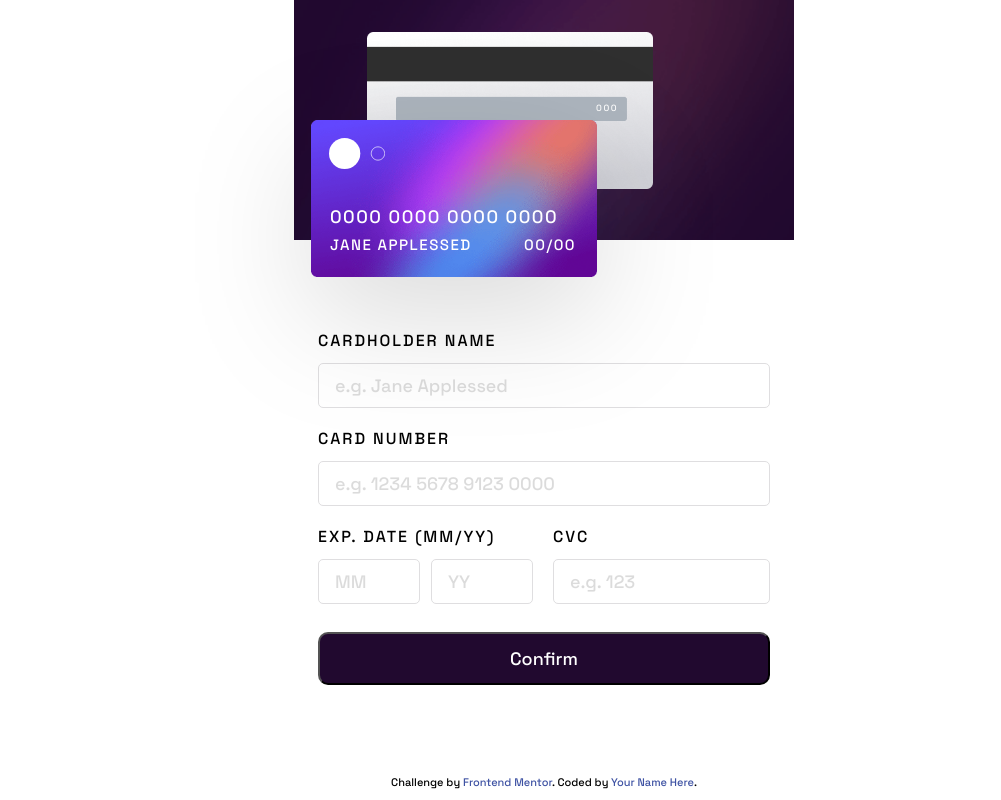
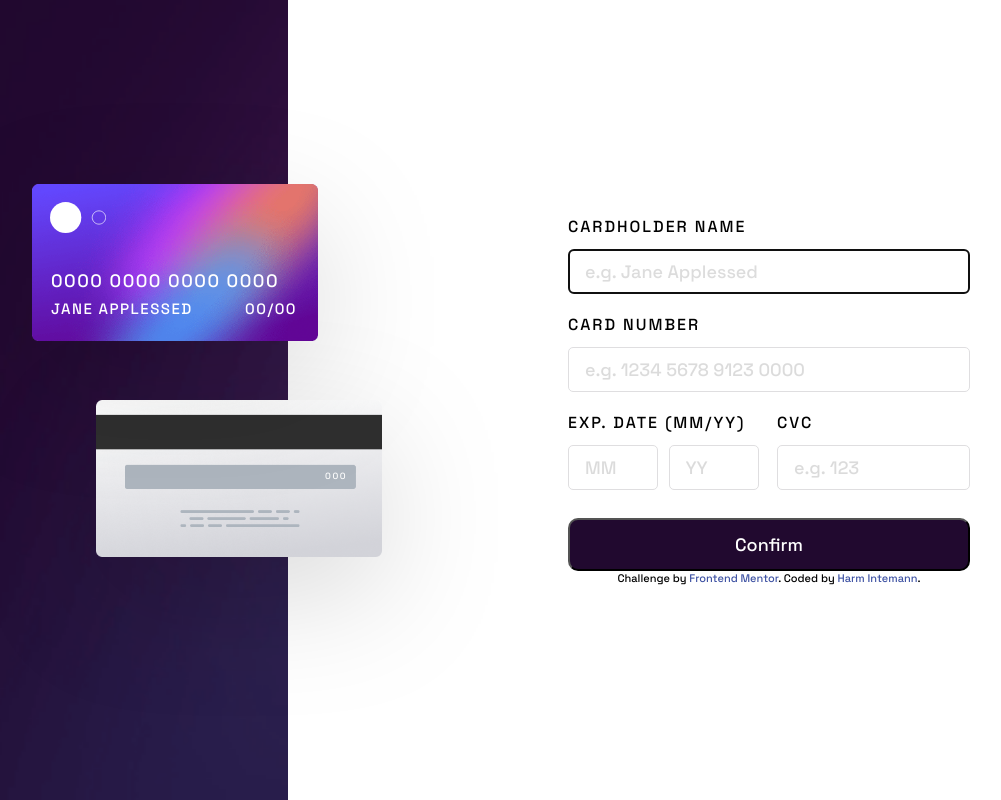
Before and after one commit to ghintema/FrontEndMentor_Credit-card-checker, a plain HTML site: page index.html in a window 1280 px wide. Shown: the whole page, without its empty margins (96-1097 px from the left). Drawn offline with Linux system fonts and the light colour scheme.

Commit message:
Add desktop layout
Add desktop layout

```diff
--- a/index.html
+++ b/index.html
@@ -38,8 +38,8 @@
   <main>
     <section class="form" id="form">
       <form action="/#" aria-label="Credit card details">
-        <label for="name">cardholder name</label>
-        <input type="text" id="name" placeholder="e.g. Jane Applessed">
+        <label for="name" >cardholder name</label>
+        <input type="text" id="name" placeholder="e.g. Jane Applessed" autofocus>
 
         <label for="number">card number</label>
         <input type="phone" id="number" placeholder="e.g. 1234 5678 9123 0000">
@@ -76,14 +76,15 @@
       <!-- card has expired  -->
       <!-- cvc is too long. Three digits only  -->
     </section>
+    <div class="attribution">
+      Challenge by <a href="https://www.frontendmentor.io?ref=challenge" target="_blank">Frontend Mentor</a>.
+      Coded by <a href="#">Harm Intemann</a>.
+    </div>
   </main>
 
 
 
-  <div class="attribution">
-    Challenge by <a href="https://www.frontendmentor.io?ref=challenge" target="_blank">Frontend Mentor</a>.
-    Coded by <a href="#">Your Name Here</a>.
-  </div>
+
   <script src="index.js"></script>
 </body>
 </html>
--- a/index.js
+++ b/index.js
@@ -46,7 +46,7 @@ function luhneCheck(code) {
     code.split(' ').join('') // entfernt alle Leerzeichen;
     if (Number.isNaN(code)) return '';
     let len = code.length;
-    let parity = len % 2;
+    let parity = len % 2; // parity = 0 --> even; parity = 1 --> uneven
     let sum = 0;
     for (let i = len-1; i >= 0; i--)
 	{
@@ -57,3 +57,26 @@ function luhneCheck(code) {
     }
     return sum % 10 === 0 ? true : false;
 }
+
+function nameCheck(name) {
+
+    let regexNum = new RegExp([0-9])
+    let regexSpecial = RegExp('.!@#$%^&*()_+-=')
+
+    if (regexNum.test(name)) {
+        return 'Keine zahlen erlaubt';
+    }
+
+    if (regexSpecial.test(name)) {
+        return 'Keine Sonderzeichen erlaubt';
+    }
+
+    let space = name.indexOf(' ')
+    .match(regex) zur Suche von Zahlen im Namen...
+    if (space >= 2 && name.length >= 5) {
+        return true
+    }
+
+    //Suche ein Leerzeichen.
+    // Prüfkriterium: index[leerzeichen] >=2 und name.length >= 5 und keinerlei Zahlen!!
+}
--- a/stylsheet.css
+++ b/stylsheet.css
@@ -38,6 +38,7 @@ header {
     position:absolute ;
     top: 32px;
     left:73px;
+    filter: drop-shadow(0px 39px 60px rgba(0, 0, 0, 0.142481));
 }
 
 .card-frontside {
@@ -45,6 +46,33 @@ header {
     top: 120px;
     left: 17px;
     filter: drop-shadow(0px 39px 60px rgba(0, 0, 0, 0.142481));
+}
+
+@media screen and (min-width:900px) {
+    body {
+       max-width: none;
+       display: flex;
+       align-items: center;
+       gap:20%
+    }
+    header {
+        width: 30% ;
+        max-width:400px;
+        height: 100vh;
+    }
+    main {
+        max-width: 450px;
+    }
+
+    .card-backside {
+        top:50%;
+        left:15%;
+    }
+    .card-frontside {
+        top:23%;
+        left:10%
+    }
+
 }
 
 .credit-card-picture {
```
